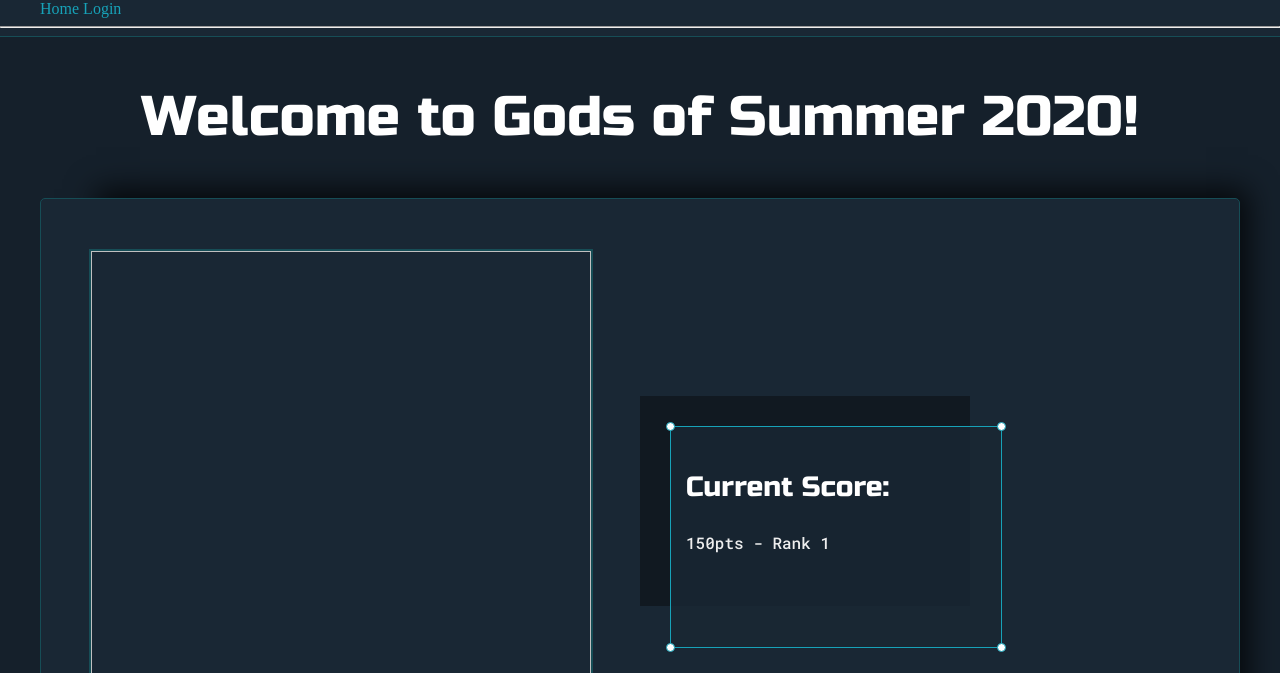
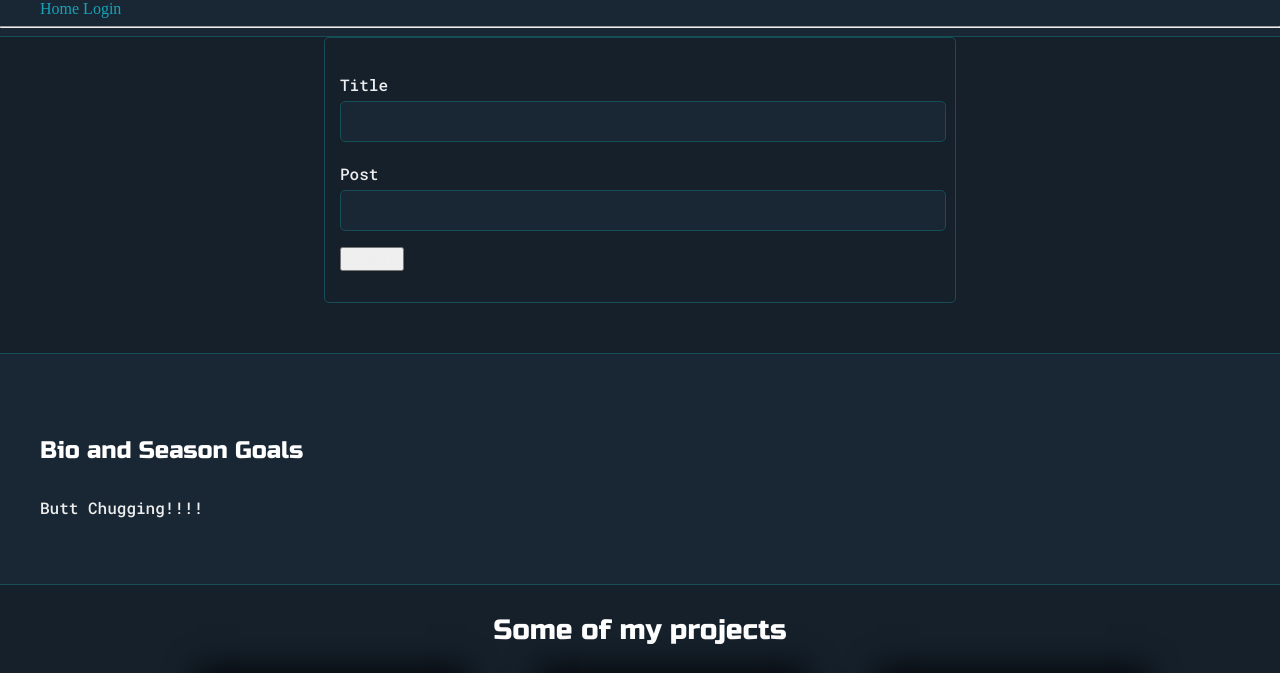
Before and after one commit to SeJeMo/godsofsummer, a Flask app: template app/templates/index.html in a window 1280 px wide. Shown: the top 673 px of the page. Run offline with Flask 2, Linux system fonts and the light colour scheme; the template is opened without the code that fills it: most values are stand-ins (such as "Sample title", 1, 10 or a date in 2020); form fields are guessed from the names that the template uses.

Commit message:
updated post db

```diff
--- a/app/forms.py
+++ b/app/forms.py
@@ -40,6 +40,7 @@
     submit = SubmitField('Submit')
 
 class PostForm(FlaskForm):
+    title = TextAreaField('Title', validators=[DataRequired(), Length(min=1, max=500)])
     post = TextAreaField('Say something', validators=[
         DataRequired(), Length(min=1, max=500)])
     submit = SubmitField('Submit')
--- a/app/models.py
+++ b/app/models.py
@@ -39,7 +39,8 @@
 
 class Post(db.Model):
     id = db.Column(db.Integer, primary_key=True)
-    body = db.Column(db.String(140))
+    title =db.Column(db.String(140))
+    body = db.Column(db.String(500))
     timestamp = db.Column(db.DateTime, index=True, default=datetime.utcnow)
     user_id=db.Column(db.Integer, db.ForeignKey('user.id'), index=True)
 
--- a/app/templates/index.html
+++ b/app/templates/index.html
@@ -3,27 +3,24 @@
 {% block content %}
     <section class="s1">
         <div class="main-container">
-            <div class="greeting-wrapper">
-                <h1> Welcome to Gods of Summer 2020! </h1>
-            </div>
-            <div class="intro-wrapper">
-                <div class="left-column">
-                    <img id="profile-pic">
-                </div>
-                <div class="right-column">
-
-                    <div id="preview-shadow">
-                        <div id="preview">
-                            <div id="corner-tl" class="corner"></div>
-                            <div id="corner-tr" class="corner"></div>
-                            <h3>Current Score:</h3>
-                            <p>150pts - Rank 1</p>
-                            <div id="corner-bl" class="corner"></div>
-                            <div id="corner-br" class="corner"></div>
-                        </div>
-                    </div>
-                </div>
-            </div>
+            <form action="" method="post" id = "contact-form">
+                {{ form.hidden_tag() }}
+                <p>
+                    {{ form.title.label }}<br>
+                    {{ form.title(class="input-field") }}<br>
+                    {% for error in form.title.errors %}
+                    <span style="color: red;">[{{error}}]</span>
+                    {% endfor %}
+                </p>
+                <p>
+                    {{ form.post.label }}<br>
+                    {{ form.post(class="input-field") }}<br>
+                    {% for error in form.post.errors %}
+                    <span style="color: red;">[{{error}}]</span>
+                    {% endfor %}
+                </p>
+                <p>{{ form.submit() }}</p>
+            </form>
         </div>
     </section>
     <section class="s2">
--- a/app/templates/register.html
+++ b/app/templates/register.html
@@ -5,7 +5,7 @@
         <div class="main-container">
             <h3 style="text-align: center;">Register</h3>
 
-            <form action="" method="post" id = "contact-form" novalidate>
+            <form action="" method="post" id = "contact-form">
                 {{ form.hidden_tag() }}
                 <p>
                     {{ form.username.label }}<br>
```
Also changed, not shown: app.db, 1 other file.
